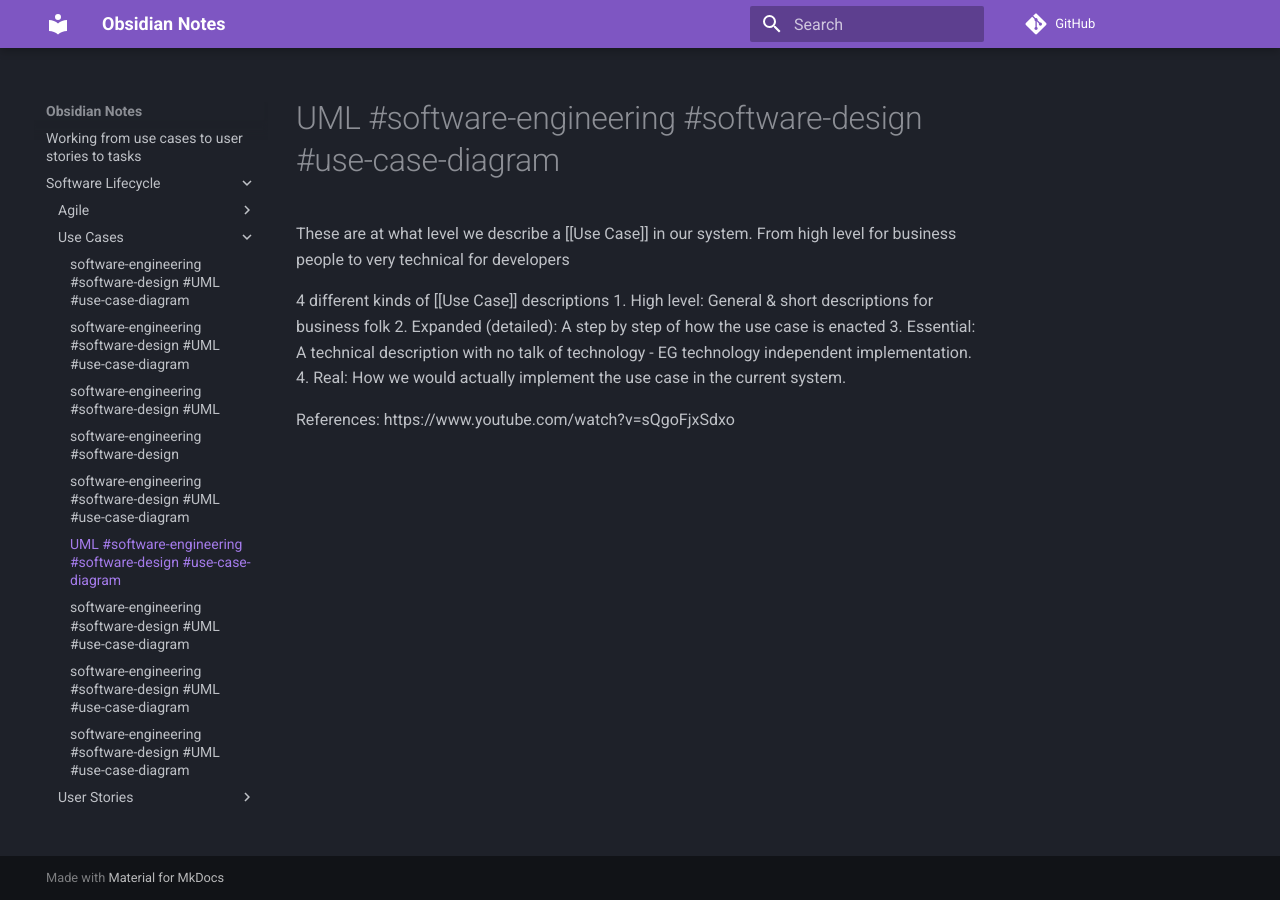
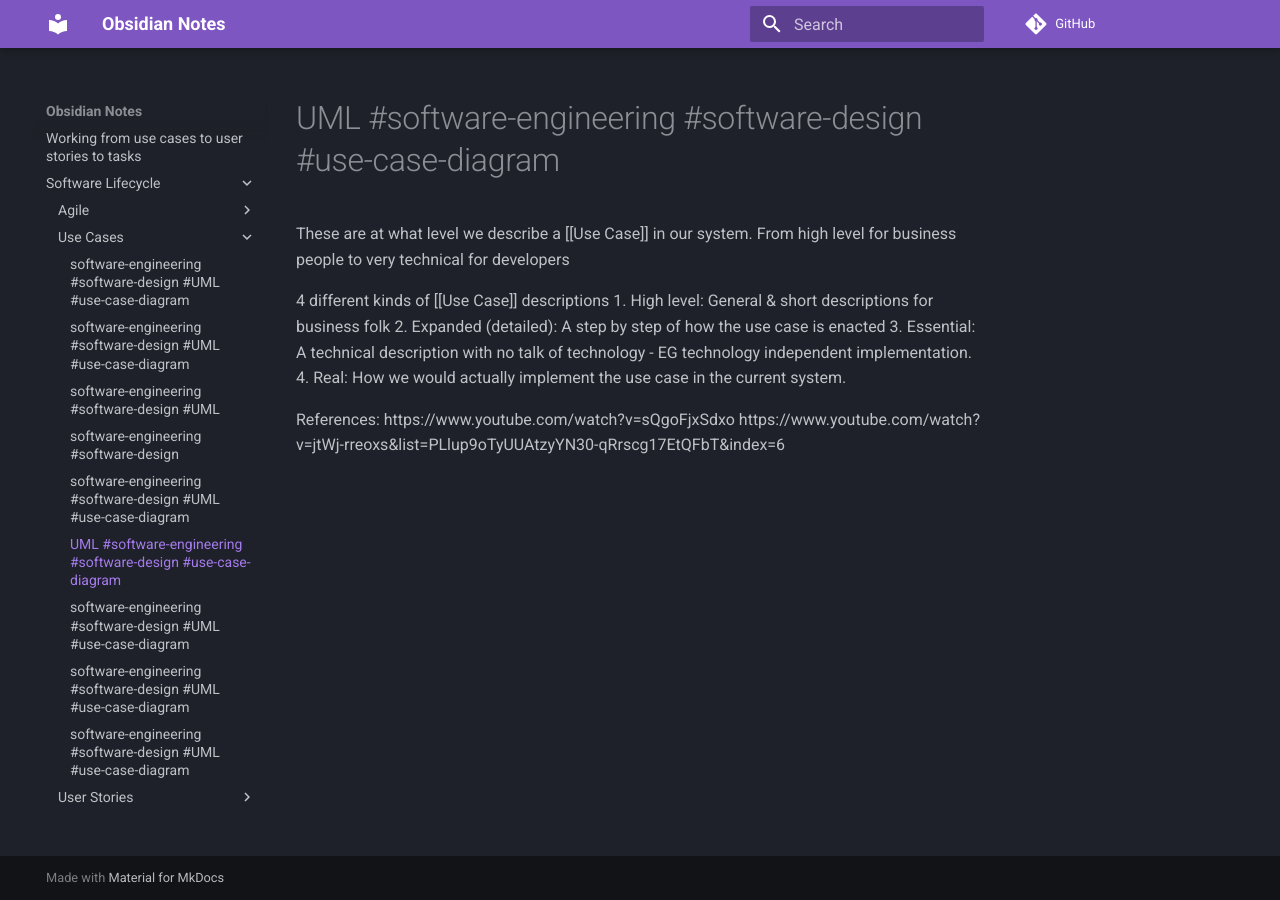
Before and after one commit to prchristie/Obsidian-Vault, an MkDocs documentation site: the page built from docs/Software Lifecycle/Use Cases/Use Case Descriptions.md, in a window 1280 px wide. Built offline with MkDocs 1.6.1 and Material for MkDocs 9.7.7, drawn with Linux system fonts in a browser that asks for light colours; some web fonts are replaced; comment, search, counter and statistics services are not loaded; part of the change alters nothing that is shown.

Commit message:
vault backup: 2022-08-24 13:31:03

```diff
--- a/docs/Software Lifecycle/Use Cases/Use Case Descriptions.md
+++ b/docs/Software Lifecycle/Use Cases/Use Case Descriptions.md
@@ -10,3 +10,4 @@ These are at what level we describe a [[Use Case]] in our system. From high leve
 
 References:
 https://www.youtube.com/watch?v=sQgoFjxSdxo
+https://www.youtube.com/watch?v=jtWj-rreoxs&list=PLlup9oTyUUAtzyYN30-qRrscg17EtQFbT&index=6
```
